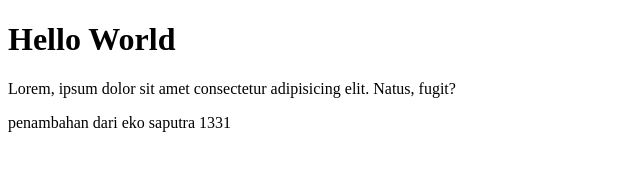
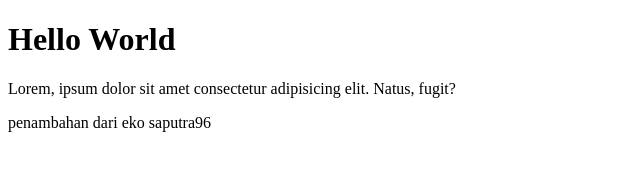
Before and after one commit to ekosaputra96/belajar-git-remote, a plain HTML site: page index.html in a window 1280 px wide. Shown: the full height of the page, 0-640 px from the left. Drawn offline with Linux system fonts and the light colour scheme.

Commit message:
EDIT: p index.html

```diff
--- a/index.html
+++ b/index.html
@@ -9,6 +9,6 @@
 <body>
     <h1>Hello World</h1>
     <p>Lorem, ipsum dolor sit amet consectetur adipisicing elit. Natus, fugit?</p>
-    <p>penambahan dari eko saputra 1331</p>
+    <p>penambahan dari eko saputra96</p>
 </body>
 </html>
```
